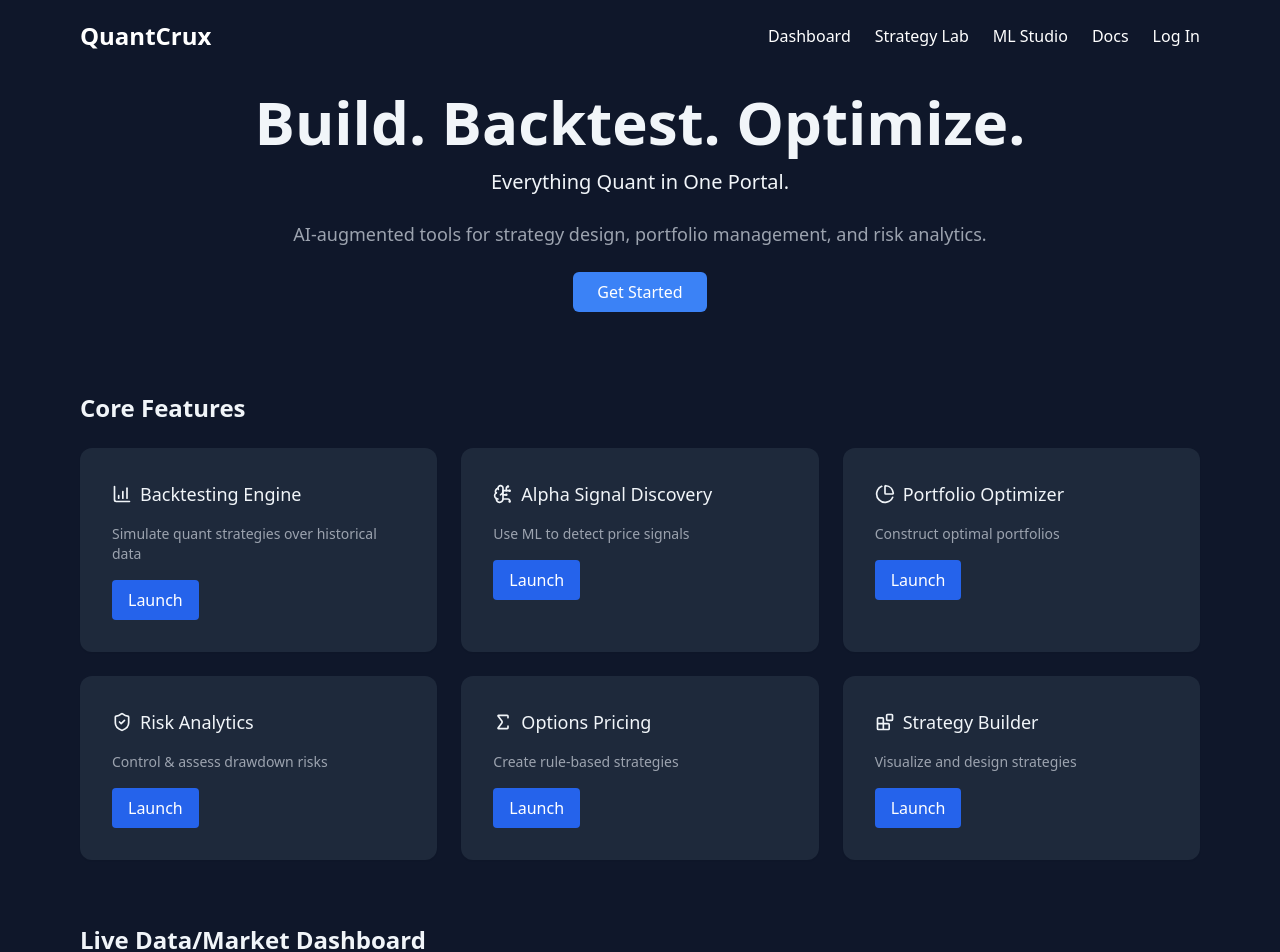
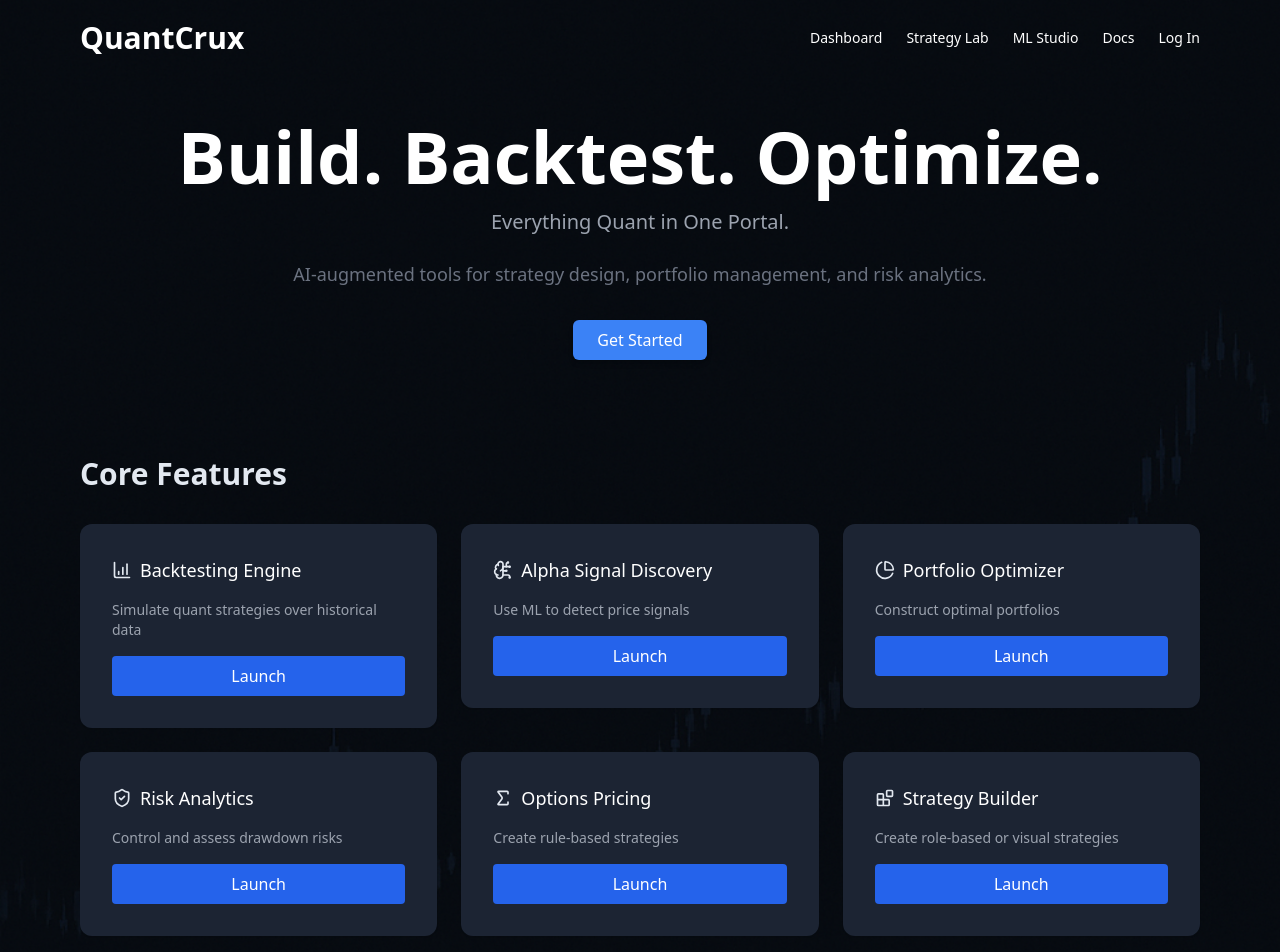
Before and after one commit to prathjain99/QuantCrux, a React (Vite) app in the folder frontend/: page / in a window 1280 px wide. Shown: the part 20-972 px from the top of the page. Built offline with nearby package versions, Linux system fonts and the light colour scheme.

Commit message:
Update: Enhanced homepage with animations and design improvements

```diff
--- a/frontend/package.json
+++ b/frontend/package.json
@@ -10,6 +10,7 @@
     "preview": "vite preview"
   },
   "dependencies": {
+    "framer-motion": "^12.11.0",
     "lucide-react": "^0.509.0",
     "react": "^19.1.0",
     "react-dom": "^19.1.0",
--- a/frontend/src/pages/home.jsx
+++ b/frontend/src/pages/home.jsx
@@ -1,8 +1,26 @@
+
+
 import React from "react";
 import { Button } from "@/components/button";
 import { Card, CardContent } from "@/components/card";
-import { BarChart4, BrainCircuit, PieChart, ShieldCheck, Sigma, Blocks } from "lucide-react";
-import { LineChart, Line, XAxis, YAxis, Tooltip, ResponsiveContainer } from "recharts";
+import {
+  BarChart4,
+  BrainCircuit,
+  PieChart,
+  ShieldCheck,
+  Sigma,
+  Blocks,
+} from "lucide-react";
+import {
+  LineChart,
+  Line,
+  XAxis,
+  YAxis,
+  Tooltip,
+  ResponsiveContainer,
+} from "recharts";
+import { motion } from "framer-motion";
+import backgroundImg from "@/assets/chart-glow.png";
 
 const data = [
   { name: "Mon", value: 400 },
@@ -30,7 +48,7 @@ const features = [
   },
   {
     title: "Risk Analytics",
-    desc: "Control & assess drawdown risks",
+    desc: "Control and assess drawdown risks",
     icon: <ShieldCheck size={20} />,
   },
   {
@@ -40,69 +58,158 @@ const features = [
   },
   {
     title: "Strategy Builder",
-    desc: "Visualize and design strategies",
+    desc: "Create role-based or visual strategies",
     icon: <Blocks size={20} />,
   },
 ];
 
+const fadeUp = {
+  hidden: { opacity: 0, y: 20 },
+  visible: (i = 1) => ({
+    opacity: 1,
+    y: 0,
+    transition: { delay: i * 0.1, duration: 0.6 },
+  }),
+};
+
 export default function Home() {
   return (
-    <div className="bg-background text-text min-h-screen px-4 md:px-20 py-10 font-sans">
-      {/* Header */}
-      <header className="flex justify-between items-center text-white mb-10">
-        <h1 className="text-2xl font-bold">QuantCrux</h1>
-        <nav className="space-x-6">
-          <a href="#">Dashboard</a>
-          <a href="#">Strategy Lab</a>
-          <a href="#">ML Studio</a>
-          <a href="#">Docs</a>
-          <a href="#">Log In</a>
+    <div
+      className="bg-[#0B1120] text-[#E2E8F0] min-h-screen px-4 md:px-20 py-10 font-sans relative overflow-hidden"
+      style={{
+        backgroundImage: `url(${backgroundImg})`,
+        backgroundRepeat: "no-repeat",
+        backgroundPosition: "center",
+        backgroundSize: "cover",
+        backgroundAttachment: "fixed",
+      }}
+    >
+      <motion.header
+        initial="hidden"
+        animate="visible"
+        variants={fadeUp}
+        className="flex justify-between items-center text-white mb-16"
+      >
+        <h1 className="text-3xl font-bold">QuantCrux</h1>
+        <nav className="space-x-6 text-sm">
+          {["Dashboard", "Strategy Lab", "ML Studio", "Docs", "Log In"].map((item, i) => (
+            <motion.a
+              key={i}
+              whileHover={{ scale: 1.1 }}
+              href="#"
+              className="hover:text-blue-400 transition"
+            >
+              {item}
+            </motion.a>
+          ))}
         </nav>
-      </header>
+      </motion.header>
 
-      {/* Hero Section */}
-      <section className="text-center mb-20">
-        <h2 className="text-4xl md:text-6xl font-bold mb-4">Build. Backtest. Optimize.</h2>
-        <p className="text-lg md:text-xl mb-6">Everything Quant in One Portal.</p>
-        <p className="text-md md:text-lg text-gray-400 mb-6">AI-augmented tools for strategy design, portfolio management, and risk analytics.</p>
-        <Button className="bg-primary text-white px-6 py-2 rounded-md hover:opacity-90">Get Started</Button>
+      <section className="text-center mb-24">
+        <motion.h2
+          initial="hidden"
+          animate="visible"
+          variants={fadeUp}
+          className="text-5xl md:text-7xl font-bold mb-4 text-white"
+        >
+          Build. Backtest. Optimize.
+        </motion.h2>
+        <motion.p
+          initial="hidden"
+          animate="visible"
+          variants={fadeUp}
+          custom={2}
+          className="text-lg md:text-xl text-gray-400 mb-6"
+        >
+          Everything Quant in One Portal.
+        </motion.p>
+        <motion.p
+          initial="hidden"
+          animate="visible"
+          variants={fadeUp}
+          custom={3}
+          className="text-md md:text-lg text-gray-500 mb-8"
+        >
+          AI-augmented tools for strategy design, portfolio management, and risk analytics.
+        </motion.p>
+        <motion.div
+          initial={{ opacity: 0, scale: 0.8 }}
+          animate={{ opacity: 1, scale: 1 }}
+          transition={{ duration: 0.5 }}
+        >
+          <Button className="bg-primary text-white px-6 py-2 text-md rounded-md shadow-md hover:opacity-90 transition">
+            Get Started
+          </Button>
+        </motion.div>
       </section>
 
-      {/* Core Features */}
-      <section className="mb-16">
-        <h3 className="text-2xl font-semibold mb-6">Core Features</h3>
+      <section className="mb-20">
+        <motion.h3
+          initial="hidden"
+          animate="visible"
+          variants={fadeUp}
+          className="text-3xl font-semibold mb-8"
+        >
+          Core Features
+        </motion.h3>
         <div className="grid md:grid-cols-3 gap-6">
           {features.map((f, i) => (
-            <Card key={i} className="bg-card p-4 text-left">
+            <motion.div
+              key={i}
+              custom={i + 1}
+              initial="hidden"
+              animate="visible"
+              variants={fadeUp}
+              whileHover={{ scale: 1.03 }}
+            >
+              <Card className="bg-[#1C2433] hover:bg-[#243044] transition-colors p-4">
                 <CardContent className="space-y-4">
                   <div className="flex items-center space-x-2">
                     {f.icon}
-                  <h4 className="text-lg font-medium">{f.title}</h4>
+                    <h4 className="text-lg font-medium text-white">{f.title}</h4>
                   </div>
                   <p className="text-sm text-gray-400">{f.desc}</p>
-                <Button variant="secondary">Launch</Button>
+                  <Button variant="secondary" className="w-full bg-[#3B82F6]/10 text-blue-400 hover:bg-[#3B82F6]/20">
+                    Launch
+                  </Button>
                 </CardContent>
               </Card>
+            </motion.div>
           ))}
         </div>
       </section>
 
-      {/* Live Dashboard */}
       <section>
-        <h3 className="text-2xl font-semibold mb-6">Live Data/Market Dashboard</h3>
+        <motion.h3
+          initial="hidden"
+          animate="visible"
+          variants={fadeUp}
+          className="text-3xl font-semibold mb-8"
+        >
+          Live Data/Market Dashboard
+        </motion.h3>
         <div className="grid md:grid-cols-3 gap-6">
-          <Card className="bg-card p-4">
+          <motion.div whileHover={{ scale: 1.02 }}>
+            <Card className="bg-[#1C2433] p-4">
               <CardContent>
                 <h4 className="text-lg font-medium mb-2">Top-performing assets</h4>
                 <ul className="text-sm space-y-1">
-                <li>Tesla Inc. <span className="text-green-500">+3.15%</span></li>
-                <li>Alphabet Inc. <span className="text-green-500">+2.48%</span></li>
-                <li>Amazon.com, Inc. <span className="text-green-500">+1.52%</span></li>
+                  <li>
+                    Tesla Inc. <span className="text-green-500">+3.15%</span>
+                  </li>
+                  <li>
+                    Alphabet Inc. <span className="text-green-500">+2.48%</span>
+                  </li>
+                  <li>
+                    Amazon.com, Inc. <span className="text-green-500">+1.52%</span>
+                  </li>
                 </ul>
               </CardContent>
             </Card>
+          </motion.div>
 
-          <Card className="bg-card p-4">
+          <motion.div whileHover={{ scale: 1.02 }}>
+            <Card className="bg-[#1C2433] p-4">
               <CardContent>
                 <h4 className="text-lg font-medium mb-2">Real-time chart</h4>
                 <ResponsiveContainer width="100%" height={100}>
@@ -115,21 +222,23 @@ export default function Home() {
                 </ResponsiveContainer>
               </CardContent>
             </Card>
+          </motion.div>
 
-          <Card className="bg-card p-4 text-center">
+          <motion.div whileHover={{ scale: 1.02 }}>
+            <Card className="bg-[#1C2433] p-4 text-center">
               <CardContent>
                 <h4 className="text-lg font-medium mb-2">Sentiment Index</h4>
                 <p className="text-2xl">Neutral</p>
               </CardContent>
             </Card>
+          </motion.div>
         </div>
       </section>
 
-      {/* Footer */}
-      <footer className="mt-20 text-center text-sm text-gray-400">
+      <footer className="mt-24 text-center text-sm text-gray-500">
         <div className="space-x-4">
           <a href="#">Company</a>
-          <a href="#">Github</a>
+          <a href="#">GitHub</a>
           <a href="#">Terms</a>
           <a href="#">Privacy</a>
         </div>
```
Also changed, not shown: frontend/src/assets/chart-glow.png (added), 1 other file (tests, documents, lock files or other folders). Lines whose indentation alone changed are shown as unchanged.
